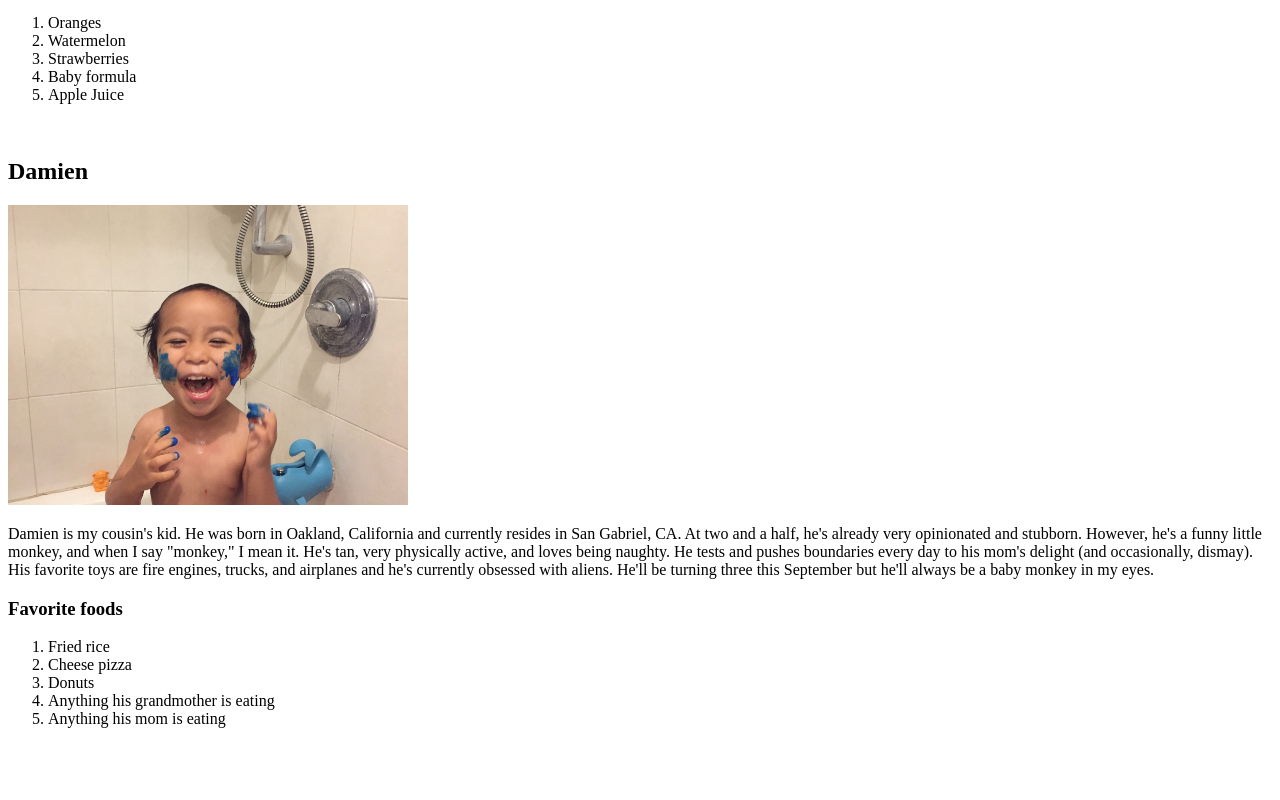
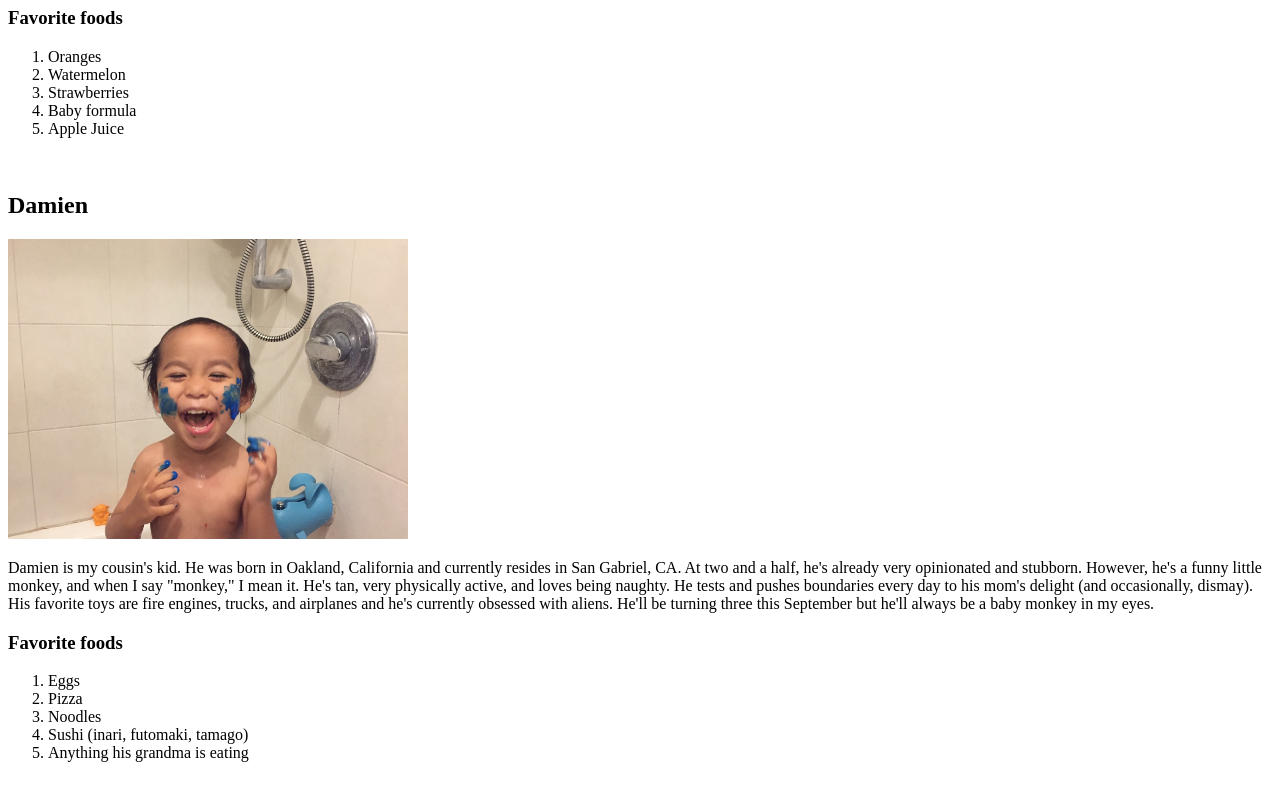
Before and after one commit to g-anico/g-anico.github.io, a plain HTML site: page index.html in a window 1280 px wide. Shown: the part 1060-1860 px from the top of the page. Before the commit the page ends 1830 px from the top, so only its background shows below. Drawn offline with Linux system fonts and the light colour scheme.

Commit message:
updated d's favorite foods

```diff
--- a/index.html
+++ b/index.html
@@ -7,14 +7,18 @@
 <body>
 	<h1>Nate and Damien Tribute Page</h1>
 	<br>
-	<img src="nephews.jpg">
+	<figure>
+	<img src="nephews.jpg" alt= "me with both nephews">
+	<figcaption>Nate can try but he can't escape my arms</figcaption>
+	</figure>
+
 
 
 	<p>Nate and Damien are my two nephews. I love them more than life itself. It doesn't make any sense. Sometimes, I can't express how much I love them so this page will have to do. They are so cute, I want to hug them, squeeze them, and keep them all to myself. Their moms get a little worried when I squeeze them too hard. It's just my way of expressing how much I love them...</p>
 
 	<h2>Nate</h2>
 
-	<img src="Nate.jpg" width="300" height="400" alt="Nate">
+	<img src="Nate.jpg" width="300" height="400" alt= "Nate">
 
 	<p>Nate is my sister's kid. He was born in Singapore and currently resides in Taiwan. He's a strange little toddler. He loves to dance and act goofy. His favorite toys are Thomas the Tank Engine and Friends. His favorite website is Youtube. Trying to wean him from Youtube has been hard. Sometimes I videocall him and he shows me all his cool new toys and sings for me. I have a feeling there's something very fabulous about him. He's turning three this July but he'll always be a baby monkey in my eyes.</p>
 
@@ -30,17 +34,17 @@
 
 	<h2>Damien</h2>
 
-	<img src="Damien.jpg" width="400" height="300" alt="damien">
+	<img src="Damien.jpg" width="400" height="300" alt= "damien">
 
 	<p>Damien is my cousin's kid. He was born in Oakland, California and currently resides in San Gabriel, CA. At two and a half, he's already very opinionated and stubborn. However, he's a funny little monkey, and when I say "monkey," I mean it. He's tan, very physically active, and loves being naughty. He tests and pushes boundaries every day to his mom's delight (and occasionally, dismay). His favorite toys are fire engines, trucks, and airplanes and he's currently obsessed with aliens. He'll be turning three this September but he'll always be a baby monkey in my eyes.</p>
 
 	<h3>Favorite foods</h3>
 	<ol>
-		<li>Fried rice</li>
-		<li>Cheese pizza</li>
-		<li>Donuts</li>
-		<li>Anything his grandmother is eating</li>
-		<li>Anything his mom is eating</li>
+		<li>Eggs</li>
+		<li>Pizza</li>
+		<li>Noodles</li>
+		<li>Sushi (inari, futomaki, tamago)</li>
+		<li>Anything his grandma is eating</li>
 	</ol>
 	<br>
 
```
Also changed, not shown: 1 other file.
